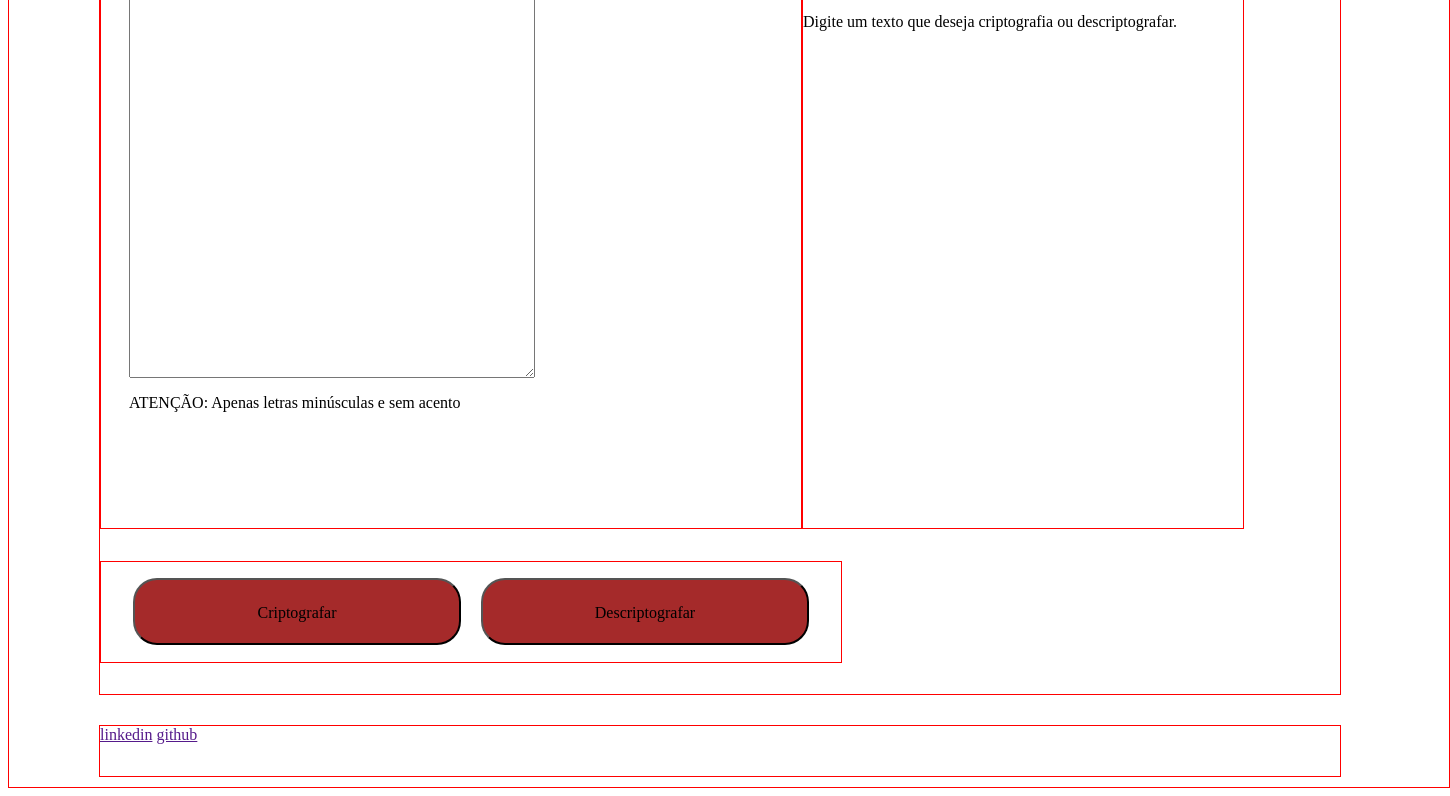
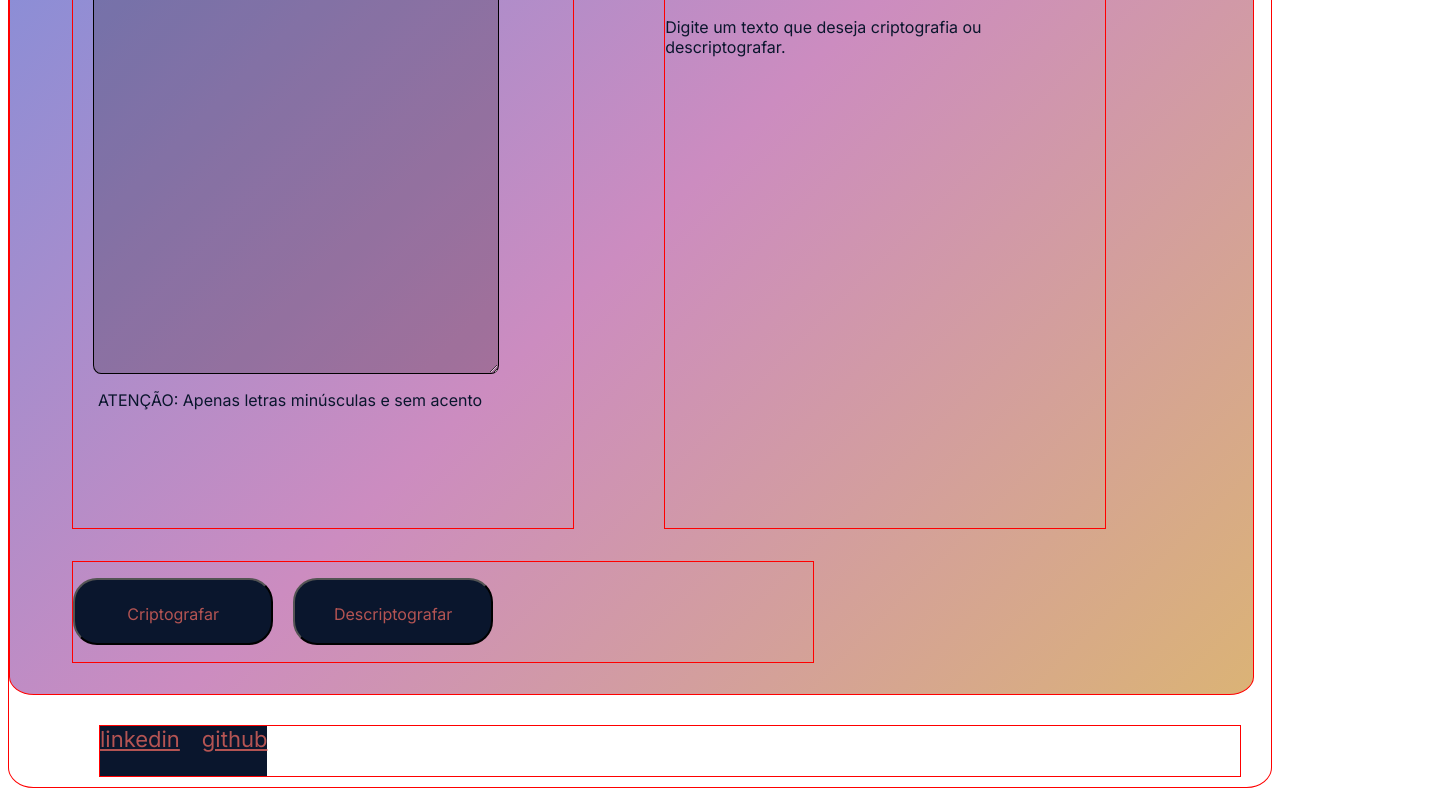
Before and after one commit to tuliusalves/Criptografia, a plain HTML site: page index.html in a window 1280 px wide. Shown: the part 246-1042 px from the top of the page, 1450 px wide, since content can reach past the window. Drawn offline with Linux system fonts and the light colour scheme.

Commit message:
Alterações no css

```diff
--- a/index.html
+++ b/index.html
@@ -44,8 +44,8 @@
     </main>
     <footer class="rodape">
       <div class="rodape__icons">
-        <a href="">linkedin</a>
-        <a href="">github</a>
+        <a class="linkedin" href="">linkedin</a>
+        <a class="github" href="">github</a>
       </div>
     </footer>
 
--- a/styless/styless.css
+++ b/styless/styless.css
@@ -1,19 +1,27 @@
-root{
+:root{
     --fonts:"Inter",sans-serif;
+    --bg_color:linear-gradient(135deg, #7D8EDB, #CC8CC0,#DBB376);
+    --bg_button:#0A162D;
+    --color_button_text: #B45453;
 }
+
 body{
-    width: 1440px;
     height: 1024px;
-    background-color: white;
+    background-image: white;
     border: red solid 1px;
+    color: var(--bg_button);
+    font-family: var(--fonts);
+    border-radius: 2%;
 
 }
 .container{
-    width: 1240px;
+    width: 1243px;
     height: 900px;
+    background-image: var(--bg_color);
     border: red solid 1px;
+    border-radius: 2%;
     justify-content: center;
-    margin: 30px 30px 30px 90px;
+    margin: 30px 0px 30px;
     display: flex;
     flex-direction: row;
     justify-content: flex-start;
@@ -21,15 +29,24 @@ body{
     flex-wrap: wrap;
 }
 .container__header{
-    width: 1240px;
+    width: 1243px;
     height: 100px;
     border: red solid 1px;
 }
+.container__header h1{
+    margin-left: 2%;
+}
 .container__input{
-    width: 700px;
+    width: 500px;
     height: 600px;
     border: red solid 1px;
+    margin-left: 5%;
 }
+.container__input p{
+    font-weight: 400;
+    margin-left: 1%;
+}
+
 .input{
     display: flex;
     flex-wrap: wrap;
@@ -39,18 +56,28 @@ body{
 .input__text{
     width: 400px;
     height: 430px;
+    border-radius: 2%;
+    border-color: var(--bg_button) 1px solid;
+    background-color: rgba(0, 0, 0, 0.2);
+    font-size: 24px;
+    font-weight: 400;
+}
+::placeholder{
+    color: var(--bg_button);
 }
 .container__output{
     width: 440px;
     height: 600px;
     border: red solid 1px;
+    margin-left: 90px;
 }
 .container__buttons{
     width: 740px;
     height: 100px;
     border: red solid 1px;
     display: flex;
-    justify-content: space-around;
+    justify-content: flex-start;
+    margin-left: 5%;
     align-items: center;
 }
 
@@ -60,9 +87,10 @@ body{
 }
 .criptografar,
 .descriptografar{
-    background-color: brown;
+    background-color: var(--bg_button);
+    color: var(--color_button_text);
     height: 67px;
-    width: 328px;
+    width: 200px;
     border-radius: 24px;
     padding: 24px;
     font-family: initial;
@@ -76,10 +104,20 @@ body{
 
 
 .rodape{
-    width: 1240px;
+    width: 1140px;;
     height: 50px;
     border: red solid 1px;
     display: flex;
     justify-content: space-between;
     margin: 0px 0px 0px 90px;
 }
+.rodape__icons{
+    background-color: var(--bg_button);
+    display: flex;
+    gap: 22px;
+}
+.linkedin,
+.github{
+    color: var(--color_button_text);
+    font-size: 22px;
+}
```
